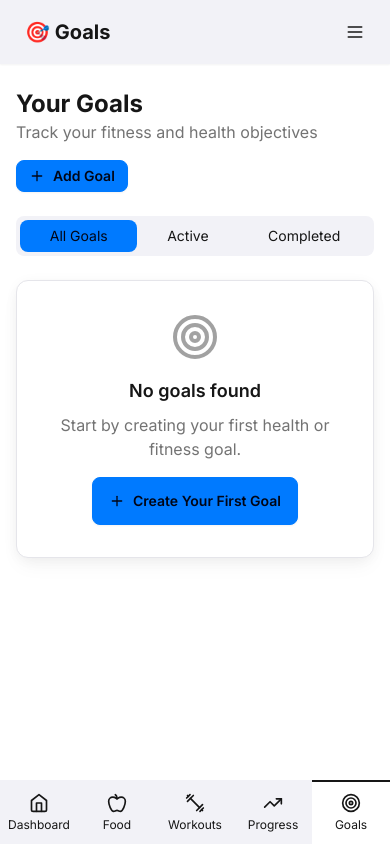
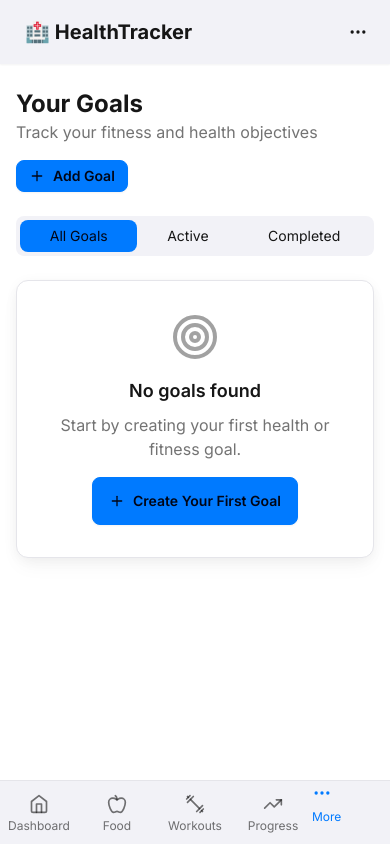
Before and after one commit to Kiog-Aser/Health, a Next.js app: page /goals in a window 390 px wide. Built offline with nearby package versions, Linux system fonts and the light colour scheme.

Commit message:
fix: Restore mobile-first bottom navigation with proper app-like experience - Fix dashboard route to /dashboard - Implement 4-tab bottom nav with More dropdown for additional pages - Add proper mobile styling and transitions - Improve mobile app UX with bottom padding

```diff
--- a/app/components/layout/AppLayout.tsx
+++ b/app/components/layout/AppLayout.tsx
@@ -10,7 +10,8 @@ import {
   TrendingUp,
   Target,
   Activity,
-  User
+  User,
+  MoreHorizontal
 } from 'lucide-react';
 
 interface AppLayoutProps {
@@ -22,7 +23,7 @@ export default function AppLayout({ title, children }: AppLayoutProps) {
   const pathname = usePathname();
 
   const navigation = [
-    { name: 'Dashboard', href: '/', icon: Home, current: pathname === '/' },
+    { name: 'Dashboard', href: '/dashboard', icon: Home, current: pathname === '/dashboard' || pathname === '/' },
     { name: 'Food', href: '/food', icon: Apple, current: pathname === '/food' },
     { name: 'Workouts', href: '/workout', icon: Dumbbell, current: pathname === '/workout' },
     { name: 'Progress', href: '/progress', icon: TrendingUp, current: pathname === '/progress' },
@@ -31,16 +32,21 @@ export default function AppLayout({ title, children }: AppLayoutProps) {
     { name: 'Profile', href: '/profile', icon: User, current: pathname === '/profile' },
   ];
 
+  // Primary navigation for bottom nav (most important 4 + more)
+  const primaryNav = navigation.slice(0, 4);
+  const secondaryNav = navigation.slice(4);
+
   return (
     <div className="min-h-screen bg-base-100">
-      {/* Header */}
+      {/* Header - Simplified for mobile app feel */}
       <header className="navbar bg-base-200 shadow-sm">
         <div className="navbar-start">
-          <Link href="/" className="btn btn-ghost text-xl font-bold">
-            {title}
+          <Link href="/dashboard" className="btn btn-ghost text-xl font-bold">
+            🏥 HealthTracker
           </Link>
         </div>
         <div className="navbar-end">
+          {/* Desktop Navigation */}
           <div className="hidden lg:flex">
             <ul className="menu menu-horizontal px-1">
               {navigation.map((item) => {
@@ -62,16 +68,14 @@ export default function AppLayout({ title, children }: AppLayoutProps) {
             </ul>
           </div>
 
-          {/* Mobile menu */}
+          {/* Mobile more menu for secondary nav */}
           <div className="lg:hidden">
             <div className="dropdown dropdown-end">
-              <div tabIndex={0} role="button" className="btn btn-ghost">
-                <svg className="w-5 h-5" fill="none" stroke="currentColor" viewBox="0 0 24 24">
-                  <path strokeLinecap="round" strokeLinejoin="round" strokeWidth={2} d="M4 6h16M4 12h16M4 18h16" />
-                </svg>
+              <div tabIndex={0} role="button" className="btn btn-ghost btn-circle">
+                <MoreHorizontal className="w-5 h-5" />
               </div>
               <ul tabIndex={0} className="menu menu-sm dropdown-content mt-3 z-[1] p-2 shadow bg-base-100 rounded-box w-52">
-                {navigation.map((item) => {
+                {secondaryNav.map((item) => {
                   const Icon = item.icon;
                   return (
                     <li key={item.name}>
@@ -93,26 +97,52 @@ export default function AppLayout({ title, children }: AppLayoutProps) {
         </div>
       </header>
 
-      {/* Main Content */}
-      <main className="container mx-auto px-4 py-6 max-w-7xl">
+      {/* Main Content with padding for bottom nav on mobile */}
+      <main className="container mx-auto px-4 py-6 max-w-7xl pb-20 lg:pb-6">
         {children}
       </main>
 
-      {/* Bottom Navigation for Mobile */}
-      <div className="btm-nav lg:hidden bg-base-200">
-        {navigation.slice(0, 5).map((item) => {
+      {/* Bottom Navigation for Mobile - Mobile App Style */}
+      <div className="btm-nav lg:hidden bg-base-200 border-t border-base-300">
+        {primaryNav.map((item) => {
           const Icon = item.icon;
           return (
             <Link
               key={item.name}
               href={item.href}
-              className={item.current ? 'active' : ''}
+              className={`${item.current ? 'active text-primary' : 'text-base-content/60'} transition-colors`}
             >
               <Icon className="w-5 h-5" />
               <span className="btm-nav-label text-xs">{item.name}</span>
             </Link>
           );
         })}
+
+        {/* More button */}
+        <div className="dropdown dropdown-top dropdown-end">
+          <div tabIndex={0} role="button" className={`${secondaryNav.some(item => item.current) ? 'active text-primary' : 'text-base-content/60'} transition-colors`}>
+            <MoreHorizontal className="w-5 h-5" />
+            <span className="btm-nav-label text-xs">More</span>
+          </div>
+          <ul tabIndex={0} className="dropdown-content menu menu-sm z-[1] p-2 shadow bg-base-100 rounded-box w-52 mb-2">
+            {secondaryNav.map((item) => {
+              const Icon = item.icon;
+              return (
+                <li key={item.name}>
+                  <Link
+                    href={item.href}
+                    className={`flex items-center gap-2 ${
+                      item.current ? 'active' : ''
+                    }`}
+                  >
+                    <Icon className="w-4 h-4" />
+                    {item.name}
+                  </Link>
+                </li>
+              );
+            })}
+          </ul>
+        </div>
       </div>
     </div>
   );
```
